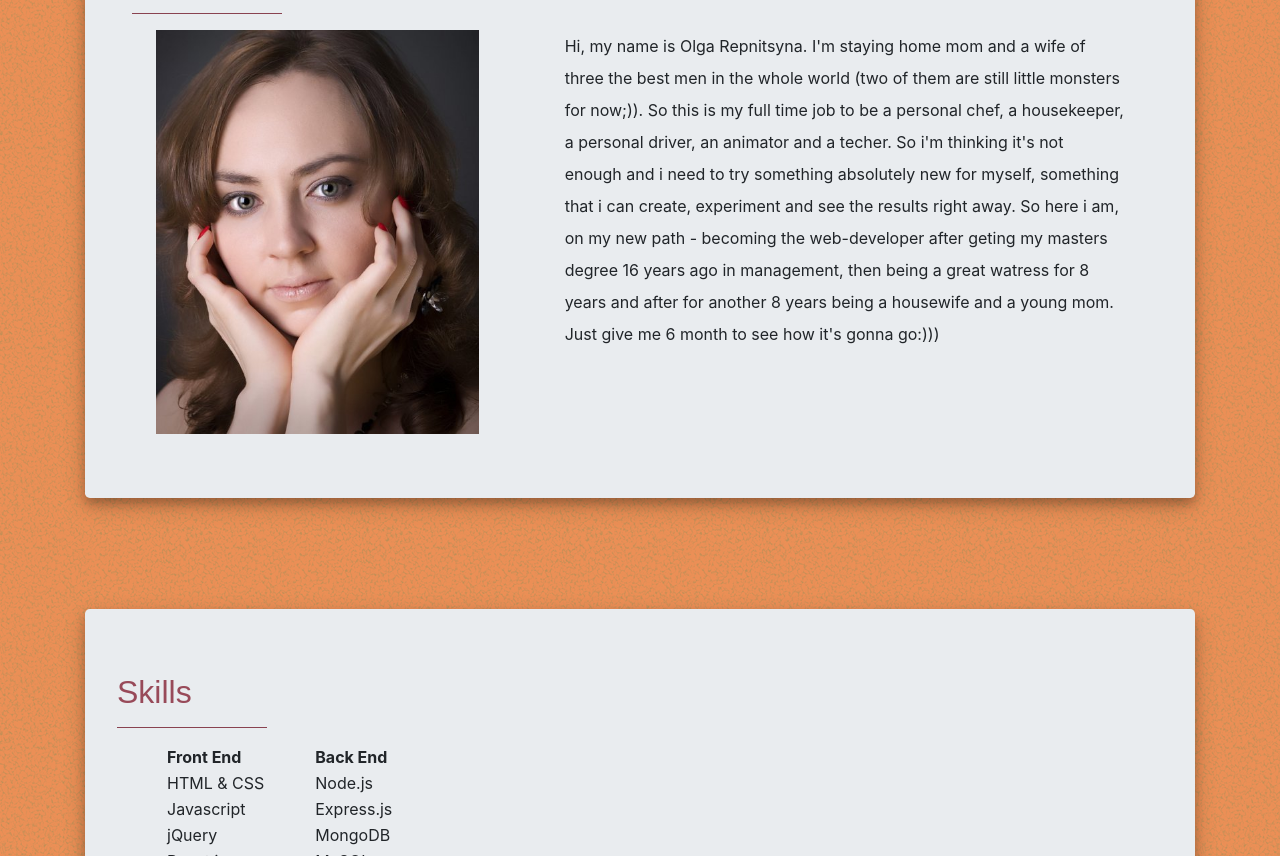
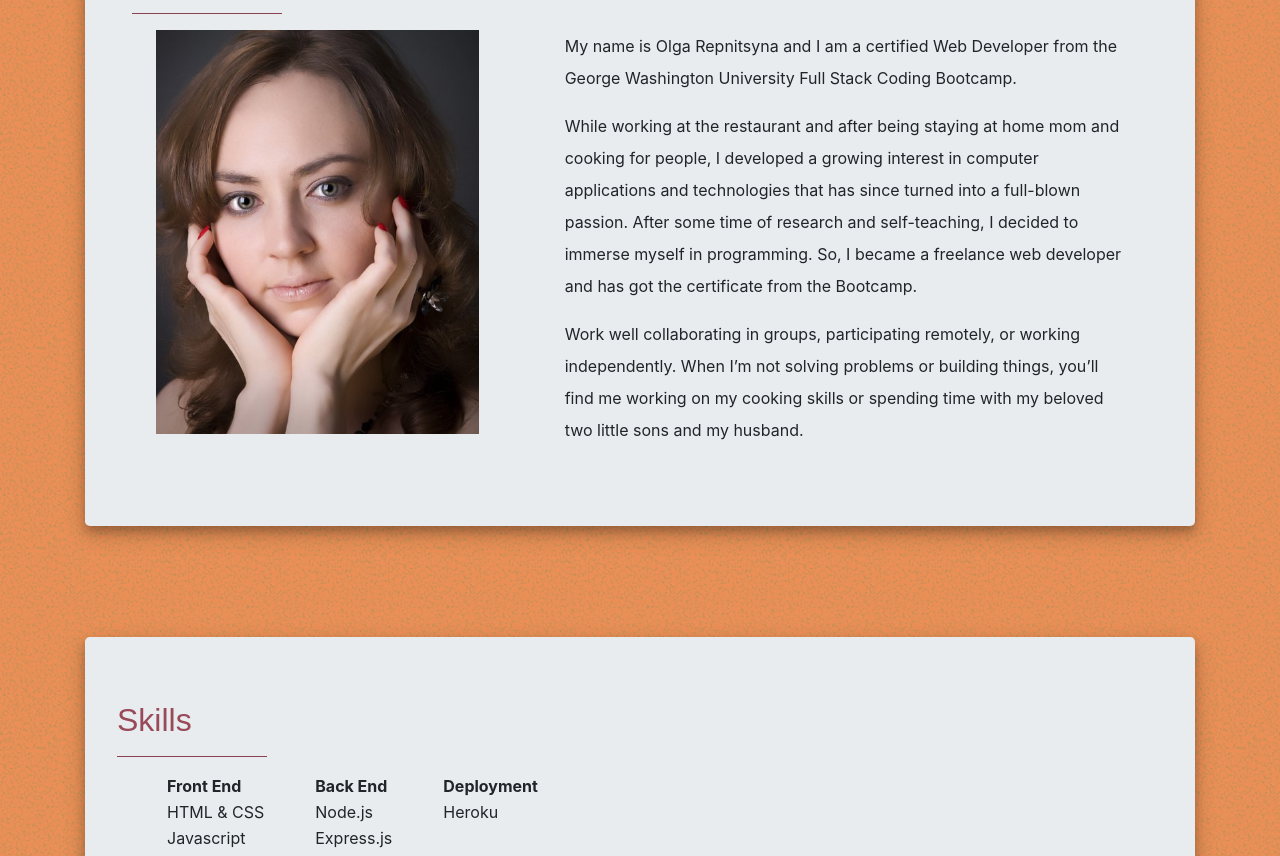
Before and after one commit to olga1598/myPortfolio, a plain HTML site: page index.html in a window 1280 px wide. Shown: the part 216-1072 px from the top of the page. Drawn offline with nearby package versions, Linux system fonts and the light colour scheme; a web font is replaced by a local one.

Commit message:
about me text added

```diff
--- a/index.html
+++ b/index.html
@@ -74,7 +74,9 @@
                 <div class="row">
                     <div >
                         <img id="profpic" src="assets/images/profilepic.jpg" />
-                        <p>Hi, my name is Olga Repnitsyna. I'm staying home mom and a wife of three the best men in the whole world (two of them are still little monsters for now;)). So this is my full time job to be a personal chef, a housekeeper, a personal driver, an animator and a techer. So i'm thinking it's not enough and i need to try something absolutely new for myself, something that i can create, experiment and see the results right away. So here i am, on my new path - becoming the web-developer after geting my masters degree 16 years ago in management, then being a great watress for 8 years and after for another 8 years being a housewife and a young mom. Just give me 6 month to see how it's gonna go:)))</p>
+                        <p>My name is Olga Repnitsyna and I am a certified Web Developer from the George Washington University Full Stack Coding Bootcamp.</p>
+                        <p>While working at the restaurant and after being staying at home mom and cooking for people, I developed a growing interest in computer applications and technologies that has since turned into a full-blown passion. After some time of research and self-teaching, I decided to immerse myself in programming. So, I became a freelance web developer and has got the certificate from the Bootcamp.</p>
+                        <p>Work well collaborating in groups, participating remotely, or working independently. When I’m not solving problems or building things, you’ll find me working on my cooking skills or spending time with my beloved two little sons and my husband.</p>
                     </div>
                 </div>
             </div>
@@ -89,12 +91,14 @@
                         <tr>
                         <th scope="col">Front End</th>
                         <th scope="col">Back End</th>
+                        <th scope="col">Deployment</th>
                         </tr>
                     </thead>
                     <tbody>
                         <tr>
                             <td>HTML & CSS</td>
                             <td>Node.js</td>
+                            <td>Heroku</td>
                         </tr>
                         <tr>
                             <td>Javascript</td>
```
